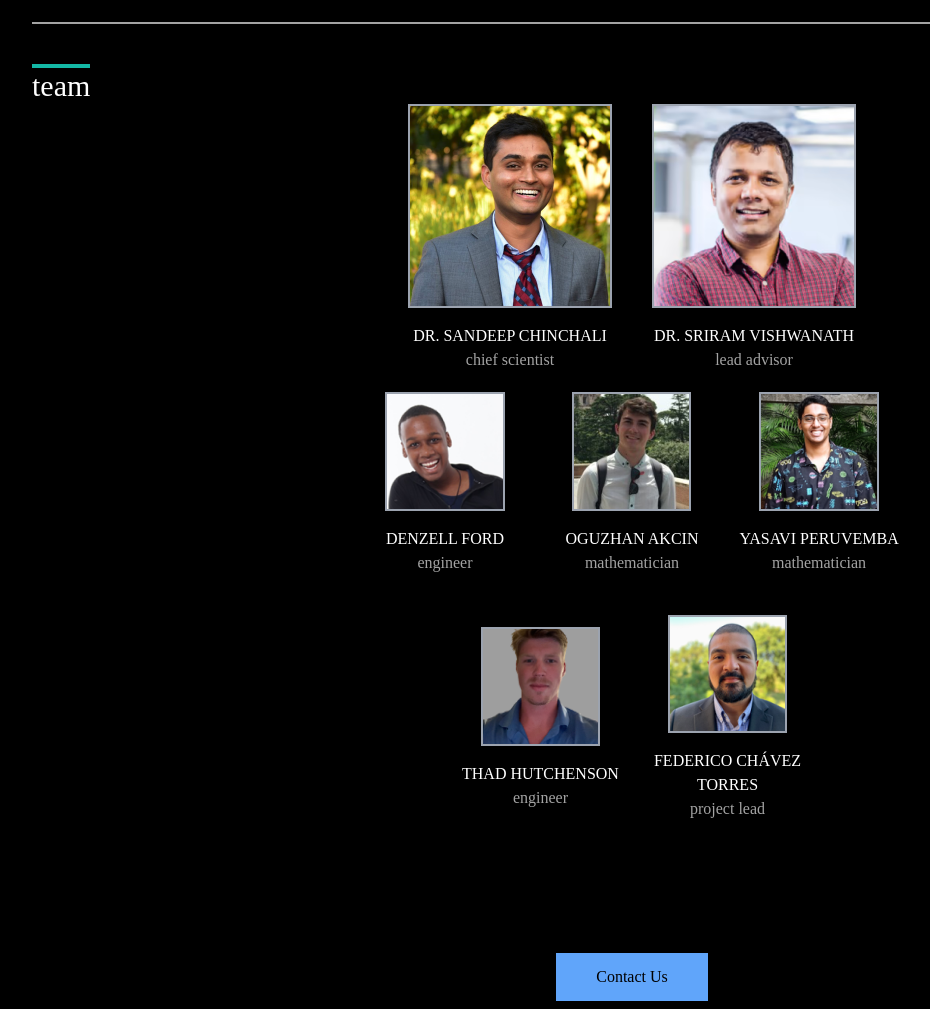
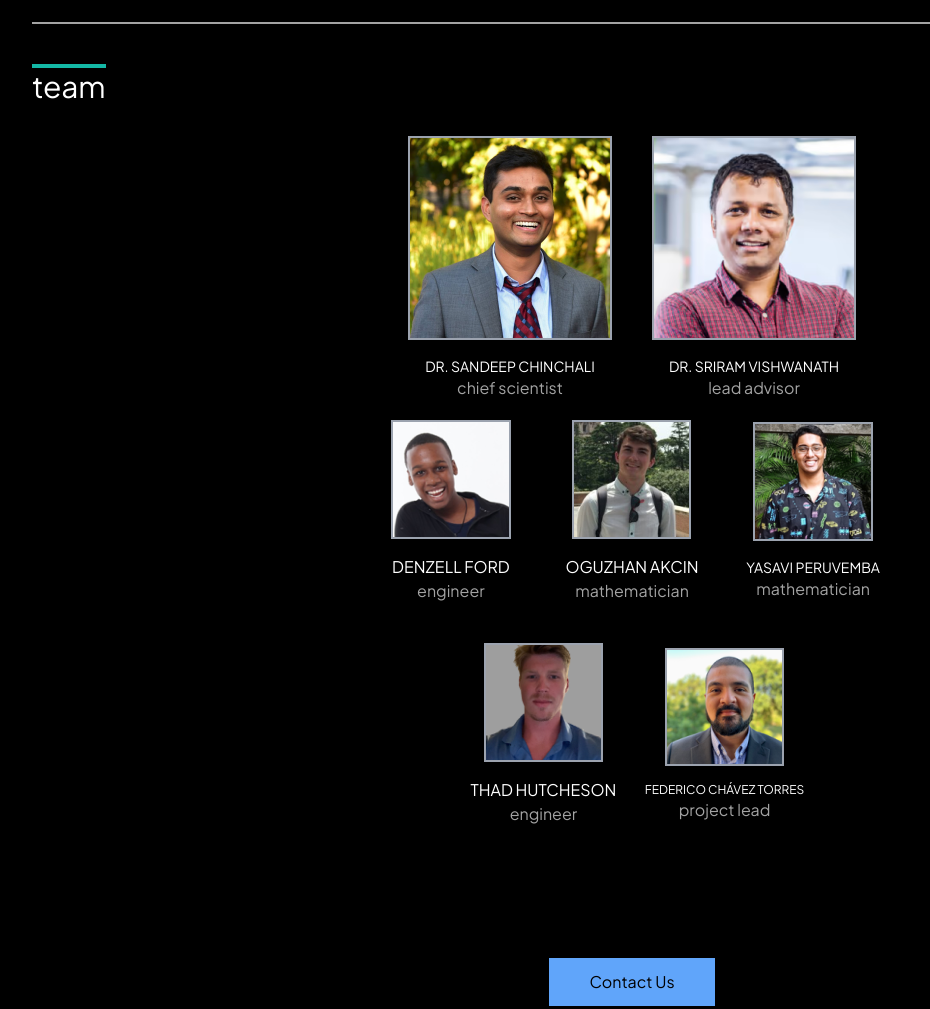
Before and after one commit to TokenDynamics/tokendynamics.github.io, a website: page index.html in a window 1280 px wide. Shown: the part 1020-2029 px from the top of the page, without its empty margins (8-938 px from the left). Drawn offline with Linux system fonts and the light colour scheme.

Commit message:
bugfix: A few things

```diff
--- a/index.html
+++ b/index.html
@@ -12,7 +12,7 @@
      ehref="https://fonts.googleapis.com/css?family=Plus+Jakarta+Sans"
     />
 
-    <title>ChainHub - THE WEB3 INCUBATOR FOUNDATION</title>
+    <title>Token Dynamics</title>
   </head>
   <body class="bg-black text-white mx-4 md:mx-10">
     <section>
@@ -26,15 +26,15 @@
             <p>About</p>
             <a href="https://utexas.box.com/s/wzxyrxn9oiey9w523tbz80dtsndd1w2u">Research</a>
           </div>
-          <div class="border-b-2 border-blue-300 max-w-[100px] mx-auto"></div>
+          <div class="border-b-2 border-blue-300 max-w-[100px] mx-auto hidden md:block"></div>
         </div>
-        <div>
+        <div class="hidden md:block">
         </div>
       </header>
 
       <div class="fancy-magic-bg flex flex-col justify-center items-start md:items-end space-y-4 pl-5 pr-10 pt-14 pb-28">
-        <p class="text-5xl md:text-7xl md:text-right max-w-2xl tracking-wider">Dynamic Token Modeling and Simulation</p>
-        <p class="tracking-[0.52em] uppercase text-blue-300">Design, Verify, Monitor</p>
+        <p class="text-4xl md:text-7xl md:text-right max-w-2xl tracking-wider">Dynamic Token Modeling and Simulation</p>
+        <p class="tracking-[0.52em] uppercase text-blue-300 text-xs md:text-base">Design, Verify, Monitor</p>
         <a href="https://calendly.com/fede33/token-economics-chat" class="px-10 py-3 bg-white text-black upppercase">Contact Us</a>
       </div>
     </section>
@@ -68,45 +68,50 @@
     </section>
     <div class="border border-neutral-400 my-10"></div>
     <section class="flex flex-col justify-center items-center">
-      <span class="self-start border-t-4 border-teal-500 text-3xl"> team </span>
-      <div class="flex justify-center space-x-10">
+      <span class="self-start border-t-4 border-teal-500 text-3xl mb-8"> team </span>
+      <div class="flex justify-center gap-4 md:gap-10">
         <div class="flex flex-col items-center justify-center">
           <img class="border-2 border-gray-400 mb-4" src="/public/sandeep.png" alt="">
-          <p>DR. SANDEEP CHINCHALI</p>
+          <div class="text-center text-sm">
+            <p>DR. SANDEEP CHINCHALI</p>
+          </div>
           <p class="text-neutral-400">chief scientist</p>
         </div>
         <div class="flex flex-col items-center justify-center">
           <img class="border-2 border-gray-400 mb-4" src="/public/sriram.png" alt="">
-          <p>DR. SRIRAM VISHWANATH</p>
+          <div class="text-center text-sm">
+            <p>DR. SRIRAM VISHWANATH</p>
+          </div>
           <p class="text-neutral-400">lead advisor</p>
         </div>
       </div>
       <div class="flex justify-center md:space-x-1 flex-wrap">
         <div class="flex flex-col items-center justify-center basis-2/5 md:basis-1/4 my-5">
-          <img class="border-2 border-gray-400 mb-4" src="/public/denzell.png" alt=""
+          <img class="border-2 border-gray-400 mb-4" src="/public/denzell.png" alt="" />
           <p>DENZELL FORD</p>
           <p class="text-neutral-400">engineer</p>
         </div>
         <div class="flex flex-col items-center justify-center basis-2/5 md:basis-1/4 my-5">
-          <img class="border-2 border-gray-400 mb-4" src="/public/oguzhan.png" alt=""
+          <img class="border-2 border-gray-400 mb-4" src="/public/oguzhan.png" alt="" />
           <p>OGUZHAN AKCIN</p>
           <p class="text-neutral-400">mathematician</p>
         </div>
         <div class="flex flex-col items-center justify-center basis-2/5 md:basis-1/4 my-5">
-          <img class="border-2 border-gray-400 mb-4" src="/public/yasavi.png" alt=""/
-          <p>YASAVI PERUVEMBA</p>
+          <img class="border-2 border-gray-400 mb-4" src="/public/yasavi.png" alt=""/>
+          <div class="text-center text-sm">
+            <p>YASAVI PERUVEMBA</p>
+          </div>
           <p class="text-neutral-400">mathematician</p>
         </div>
         <div class="flex flex-col items-center justify-center basis-2/5 md:basis-1/4 my-5">
-          <img class="border-2 border-gray-400 mb-4" src="/public/thad.png" alt="">
-          <p>THAD HUTCHENSON</p>
+          <img class="border-2 border-gray-400 mb-4" src="/public/thad.png" alt=""/>
+          <p> THAD HUTCHESON </p>
           <p class="text-neutral-400">engineer</p>
         </div>
         <div class="flex flex-col items-center justify-center basis-2/5 md:basis-1/4 my-5">
           <img class="border-2 border-gray-400 mb-4" src="/public/federico.png" alt=""/>
-          <div class="text-center">
-            <p>FEDERICO CHÁVEZ</p>
-            <p>TORRES</p>
+          <div class="text-center text-xs">
+            <p>FEDERICO CHÁVEZ TORRES </p>
           </div>
           <p class="text-neutral-400">project lead</p>
         </div>
--- a/main.css
+++ b/main.css
@@ -1,3 +1,5 @@
+@import url("https://fonts.googleapis.com/css2?family=Plus+Jakarta+Sans:wght@300;400;500;600;700&display=swap");
+
 @tailwind base;
 @tailwind components;
 @tailwind utilities;
--- a/tailwind.config.js
+++ b/tailwind.config.js
@@ -2,6 +2,9 @@
 module.exports = {
   content: ["./index.html", "./lab.html"],
   theme: {
+    fontFamily: {
+      sans: ["Plus Jakarta Sans", "sans-serif"],
+    },
     extend: {},
   },
   plugins: [],
```
Also changed, not shown: dist/styles.css.
